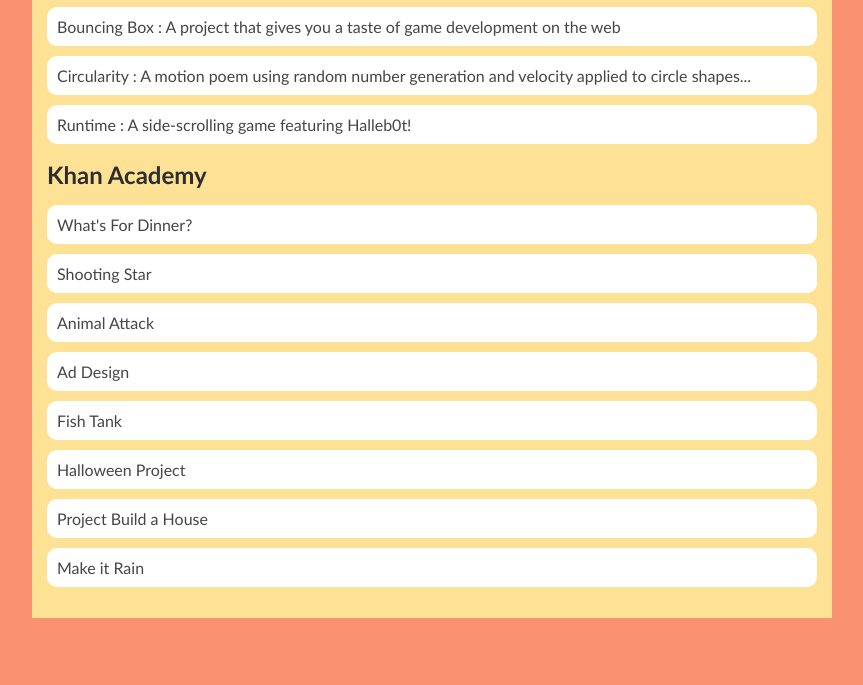
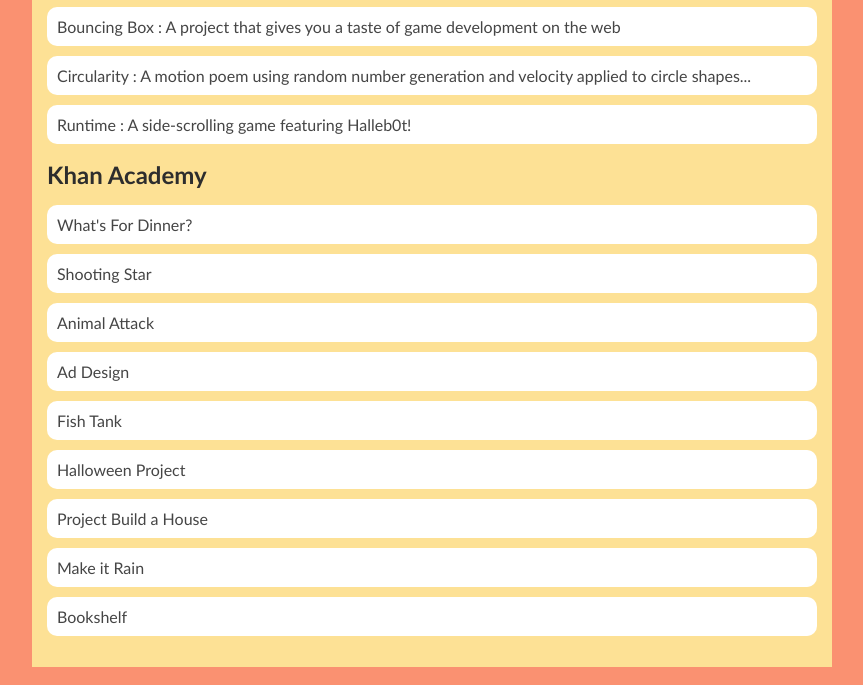
Before and after one commit to andruwcancel1/andruwcancel1.github.io, a plain HTML site: page portfolio.html in a window 1280 px wide. Shown: the part 227-912 px from the top of the page, without its empty margins (208-1071 px from the left). Before the commit the page ends 863 px from the top, so only its background shows below. Drawn offline with Linux system fonts and the light colour scheme.

Commit message:
YIPPEE BOOKSHELF

```diff
--- a/portfolio.html
+++ b/portfolio.html
@@ -34,6 +34,7 @@
                     <li><a href="https://www.khanacademy.org/computer-programming/halloween-project/6095331191996416">Halloween Project</a></li>
                     <li><a href="https://www.khanacademy.org/computer-programming/pizza-structure/5925513698394112">Project Build a House</a></li>
                     <li><a href="https://www.khanacademy.org/computer-programming/wooper-bench/6456641874214912">Make it Rain</a></li>
+                    <li><a href="https://www.khanacademy.org/computer-programming/bookshelf-graaaaaagh/6017106086379520">Bookshelf</a></li>
                 </ul>
         </main>
       </div>
```
